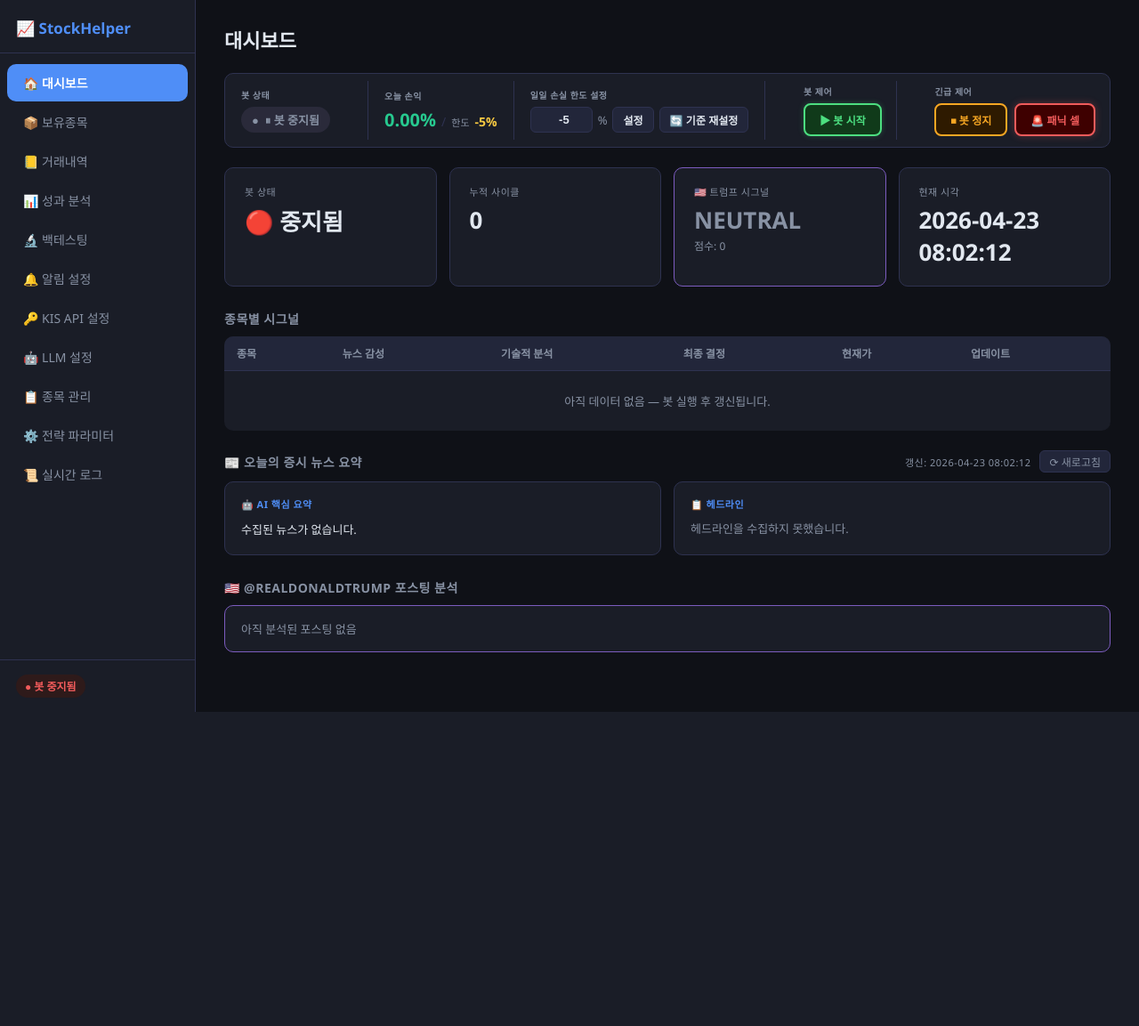
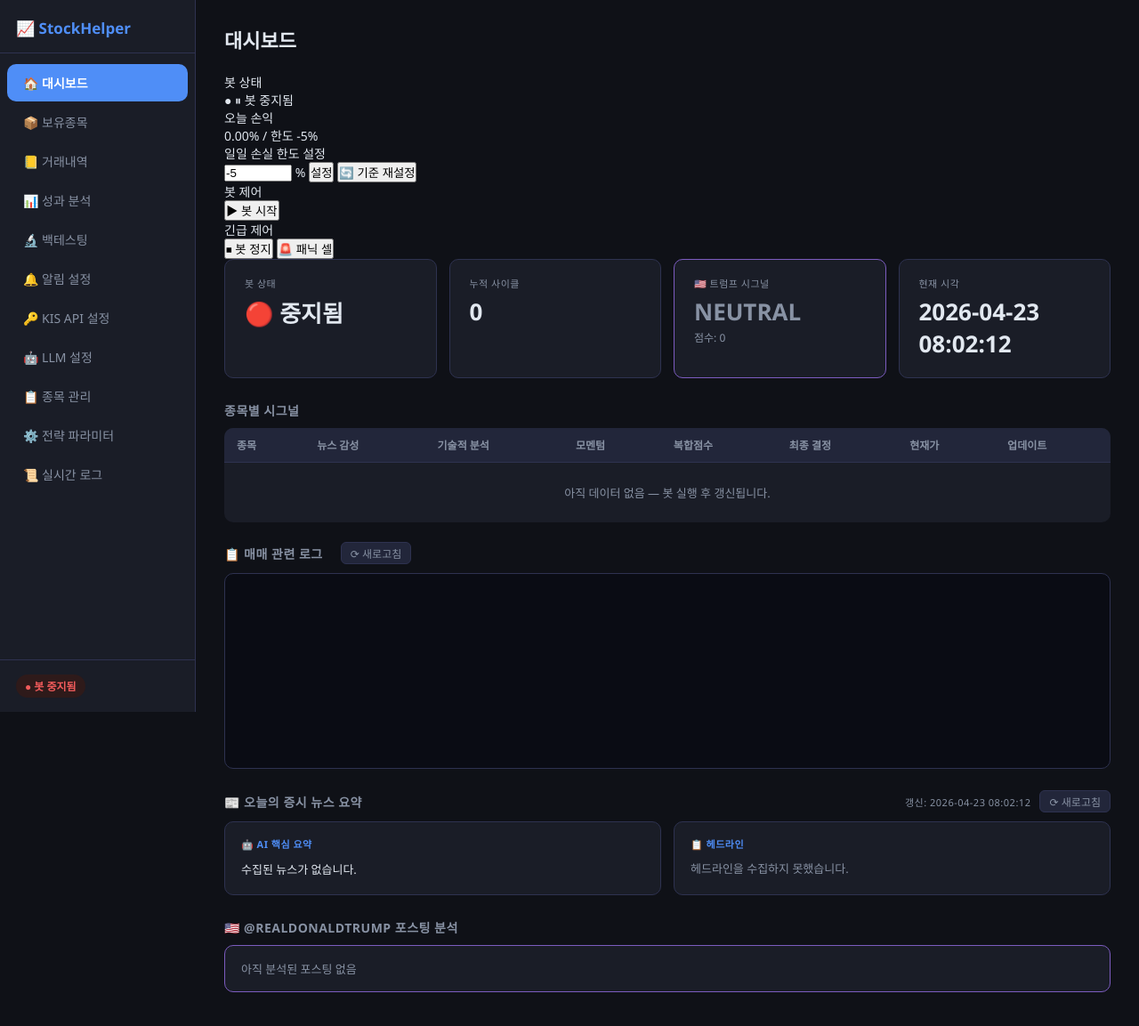
Before and after one commit to huni-hun/Quantitative-Trading-PJT-StockHelper-, a Flask app: page / in a window 1280 px wide. Shown: the top 1153 px of the page at 89% size. Before the commit the page ends 800 px from the top, so only its background shows below. Run offline with Flask 3, Linux system fonts and the light colour scheme; data that the repository does not hold is empty.

Commit message:
feat(web/ui): 대시보드 UI 전면 개편 - 대시보드: 종목별 복합점수·4전략 시그널 테이블 표시 - 대시보드: 매매 관련 로그창 추가 (종목별 시그널-뉴스 요약 사이) - 실시간 로그 탭: 매매정보만 보기 체크박스 추가 - 리스크 배너: 킬 스위치·패닉 셀·일일 손실 한도 설정 UI - 성과 분석 탭: Equity Curve·월별 히트맵·종목별 통계 차트 - 백테스팅 탭: A/B 파라미터 비교, 날짜 프리셋, RSI 차트 - 알림 설정 탭: 텔레그램 연결·레벨별 토글·메시지 미리보기 - 보유종목 탭: PER·PBR·PSR·ROE 펀더멘털 컬럼 - SSE 로그 스트림 매매 키워드 필터 (isTradeLog)

```diff
--- a/web/static/css/style.css
+++ b/web/static/css/style.css
@@ -844,152 +844,31 @@
 }
 .notify-preview-msg b { color: #fff; font-weight: 800; }
 
-/* ══════════════════════════════════════════════════
-   리스크 관리 배너
-   ══════════════════════════════════════════════════ */
-
-/* 배너 컨테이너 */
-.risk-banner {
-  display: flex; align-items: stretch; gap: 0;
-  background: var(--bg2); border: 1px solid var(--border);
+/* ── 대시보드 매매 로그창 ──────────────────────────────────────── */
+.trade-log-section-title {
+  display: flex; align-items: center; gap: 10px;
+}
+.trade-log-meta {
+  font-size: 12px; color: var(--text-sub); font-weight: 400;
+}
+.trade-log-container {
+  background: #0a0c14;
+  border: 1px solid var(--border);
   border-radius: var(--radius);
-  margin-bottom: 22px;
-  overflow: hidden;
-  transition: border-color .3s, box-shadow .3s;
+  padding: 10px 14px;
+  height: 220px;
+  overflow-y: auto;
+  font-family: 'Consolas', 'Fira Mono', monospace;
+  font-size: 12px;
+  line-height: 1.65;
+  margin-bottom: 24px;
 }
-.risk-banner.risk-banner-alert {
-  border-color: var(--red);
-  box-shadow: 0 0 0 2px rgba(240,91,91,.25);
-  animation: riskPulse 2s ease-in-out infinite;
+.trade-log-line {
+  padding: 1px 0;
+  white-space: pre-wrap;
+  word-break: break-all;
 }
-@keyframes riskPulse {
-  0%, 100% { box-shadow: 0 0 0 2px rgba(240,91,91,.20); }
-  50%       { box-shadow: 0 0 0 6px rgba(240,91,91,.07); }
-}
-
-/* 섹션 공통 */
-.risk-section {
-  display: flex; flex-direction: column; justify-content: center;
-  padding: 12px 18px; gap: 6px; min-width: 0;
-}
-.risk-section-label {
-  font-size: 10px; font-weight: 700; color: var(--text-sub);
-  text-transform: uppercase; letter-spacing: .5px;
-}
-
-/* 구분선 */
-.risk-divider {
-  width: 1px; background: var(--border); flex-shrink: 0; margin: 8px 0;
-}
-
-/* ① 상태 섹션 */
-.risk-section-status { min-width: 160px; }
-
-.risk-kill-indicator {
-  display: inline-flex; align-items: center; gap: 7px;
-  font-size: 13px; font-weight: 700;
-  padding: 5px 12px; border-radius: 20px; width: fit-content;
-}
-/* 정상 — 초록 */
-.risk-kill-indicator.risk-safe    { background: #1a3a2a; color: var(--green); }
-/* 봇 중지 (kill_switch 아님) — 회색 */
-.risk-kill-indicator.risk-stopped { background: #2a2a3a; color: var(--text-sub); }
-/* 킬스위치 발동 — 빨강 + 점멸 */
-.risk-kill-indicator.risk-active  {
-  background: #2e0a0a; color: var(--red);
-  animation: dotBlink 1s step-end infinite;
-}
-@keyframes dotBlink { 0%, 100% { opacity: 1; } 50% { opacity: 0.3; } }
-
-.risk-kill-reason {
-  font-size: 11px; color: var(--red);
-  padding: 0 2px; line-height: 1.4;
-  max-width: 220px; word-break: keep-all;
-}
-
-/* ② 오늘 손익 섹션 */
-.risk-section-pnl { min-width: 160px; }
-
-.risk-pnl-row {
-  display: flex; align-items: baseline; gap: 6px; flex-wrap: wrap;
-}
-.risk-pnl-value   { font-size: 20px; font-weight: 800; }
-.risk-pnl-value.pnl-pos { color: var(--green); }
-.risk-pnl-value.pnl-neg { color: var(--red); }
-.risk-pnl-sep     { color: var(--border); font-size: 14px; }
-.risk-pnl-label-sm{ font-size: 11px; color: var(--text-sub); }
-.risk-pnl-limit   { font-size: 14px; font-weight: 700; color: var(--text-sub); }
-.risk-pnl-limit.limit-set { color: var(--yellow); }
-
-/* ③ 일일 손실 한도 설정 섹션 */
-.risk-section-limit { min-width: 280px; }
-
-.risk-limit-row {
-  display: flex; align-items: center; gap: 6px; flex-wrap: wrap;
-}
-.risk-limit-input {
-  width: 70px; padding: 6px 10px;
-  background: var(--bg3); border: 1px solid var(--border);
-  border-radius: 6px; color: var(--text); font-size: 13px; font-weight: 700;
-  text-align: right;
-}
-.risk-limit-input:focus { outline: none; border-color: var(--yellow); }
-.risk-limit-unit { font-size: 13px; color: var(--text-sub); }
-.risk-limit-btn {
-  background: var(--bg3); border: 1px solid var(--border);
-  color: var(--text); padding: 5px 11px; border-radius: 6px;
-  font-size: 12px; font-weight: 600; cursor: pointer; white-space: nowrap;
-  transition: border-color .15s, color .15s;
-}
-.risk-limit-btn:hover       { border-color: var(--yellow); color: var(--yellow); }
-.risk-limit-reset:hover     { border-color: var(--accent);  color: var(--accent); }
-
-/* ④ 버튼 섹션 */
-.risk-section-btns { margin-left: auto; padding-right: 16px; }
-
-.risk-btn-group { display: flex; gap: 8px; align-items: center; flex-wrap: wrap; }
-
-.risk-btn {
-  padding: 8px 16px; border-radius: 8px; font-size: 12px;
-  font-weight: 800; cursor: pointer; border: 2px solid transparent;
-  transition: opacity .15s, transform .1s; white-space: nowrap;
-}
-.risk-btn:active { transform: scale(.97); }
-
-/* 봇 정지 — 주황 */
-.risk-btn-kill {
-  background: #2e1a00; border-color: #f5a623; color: #f5a623;
-}
-.risk-btn-kill:hover { background: #3d2400; }
-
-/* 패닉 셀 — 빨강 (The Big Red Button) */
-.risk-btn-panic {
-  background: #3e0000; border-color: var(--red); color: var(--red);
-  box-shadow: 0 0 8px rgba(240,91,91,.30);
-}
-.risk-btn-panic:hover {
-  background: #5a0000;
-  box-shadow: 0 0 16px rgba(240,91,91,.55);
-}
-.risk-btn-panic:disabled { opacity: .5; cursor: not-allowed; }
-
-/* 재개 — 초록 */
-.risk-btn-resume {
-  background: #0d3a1a; border-color: var(--green); color: var(--green);
-}
-.risk-btn-resume:hover { background: #175228; }
-
-/* 봇 시작 — 밝은 초록 */
-.risk-btn-start {
-  background: #103a1a; border-color: #4cde80; color: #4cde80;
-  box-shadow: 0 0 6px rgba(76,222,128,.25);
-}
-.risk-btn-start:hover { background: #185a28; box-shadow: 0 0 14px rgba(76,222,128,.45); }
-.risk-btn-start:disabled { opacity: .5; cursor: not-allowed; }
-
-/* 봇 종료 — 회색/어두운 */
-.risk-btn-stop {
-  background: #2a2a2a; border-color: #888; color: #bbb;
-}
-.risk-btn-stop:hover { background: #3d3d3d; border-color: #aaa; color: #eee; }
-.risk-btn-stop:disabled { opacity: .5; cursor: not-allowed; }
+.trade-log-container .INFO    { color: #a0c4ff; }
+.trade-log-container .WARNING { color: var(--yellow); }
+.trade-log-container .ERROR   { color: var(--red); font-weight: 600; }
+.trade-log-container .DEBUG   { color: var(--text-sub); }
--- a/web/static/js/app.js
+++ b/web/static/js/app.js
@@ -64,17 +64,29 @@
       const tbody = document.getElementById('signal-tbody');
       const signals = d.signals || {};
       if (Object.keys(signals).length === 0) {
-        tbody.innerHTML = '<tr><td colspan="6" class="empty">아직 데이터 없음 — 봇 실행 후 갱신됩니다.</td></tr>';
+        tbody.innerHTML = '<tr><td colspan="8" class="empty">아직 데이터 없음 — 봇 실행 후 갱신됩니다.</td></tr>';
       } else {
-        tbody.innerHTML = Object.entries(signals).map(([ticker, v]) => `
+        tbody.innerHTML = Object.entries(signals).map(([ticker, v]) => {
+          // 복합점수 색상: ≥0.45 초록, ≤-0.45 빨강, 그외 회색
+          const cs = v.composite_score ?? 0;
+          const csColor = cs >= 0.45 ? '#4caf50' : cs <= -0.45 ? '#f44336' : 'var(--text-sub)';
+          const csText = cs >= 0.45 ? `▲ ${cs}` : cs <= -0.45 ? `▼ ${cs}` : cs;
+          // 세부 점수 툴팁
+          const bdMap = v.tech_breakdown || {};
+          const bdStr = Object.entries(bdMap).map(([k,sv]) => `${k}:${sv>0?'+':''}${sv}`).join(', ');
+          const techTitle = `기술점수: ${v.tech_score ?? '-'}${bdStr ? '\n' + bdStr : ''}`;
+          return `
           <tr>
             <td><strong>${ticker}</strong></td>
-            <td><span class="${sigClass(v.sentiment)}">${v.sentiment || '--'}</span></td>
-            <td><span class="${sigClass(v.technical)}">${v.technical || '--'}</span></td>
+            <td><span class="${sigClass(v.sentiment)}" title="감성점수: ${v.sentiment_score ?? '-'}">${v.sentiment || '--'}</span></td>
+            <td><span class="${sigClass(v.technical)}" title="${techTitle}">${v.technical || '--'} <small style="opacity:.6">${v.tech_score != null ? v.tech_score : ''}</small></span></td>
+            <td><span class="${sigClass(v.momentum)}" title="모멘텀점수: ${v.momentum_score ?? '-'}">${v.momentum || '--'}</span></td>
+            <td style="color:${csColor};font-weight:600">${csText}</td>
             <td><span class="${sigClass(v.decision)}">${v.decision || '--'}</span></td>
             <td>${v.price || '--'}</td>
             <td>${v.updated_at || '--'}</td>
-          </tr>`).join('');
+          </tr>`;
+        }).join('');
       }
 
       // 트럼프 포스팅 카드
@@ -1021,6 +1033,16 @@
 
 const logContainer = document.getElementById('log-container');
 
+// 매매 관련 키워드 판별
+const _TRADE_KEYWORDS = [
+  '매수', '매도', 'BUY', 'SELL', '체결', '주문', 'ORDER',
+  '📈', '📉', '[매수]', '[매도]', 'market_buy', 'market_sell',
+];
+function isTradeLog(line) {
+  const u = line.toUpperCase();
+  return _TRADE_KEYWORDS.some(k => u.includes(k.toUpperCase()));
+}
+
 function levelOf(line) {
   if (line.includes(' ERROR '))   return 'ERROR';
   if (line.includes(' WARNING ')) return 'WARNING';
@@ -1029,10 +1051,16 @@
 }
 
 function appendLog(line) {
-  const filterError = document.getElementById('log-filter-error').checked;
+  const filterError = document.getElementById('log-filter-error')?.checked;
+  const filterTrade = document.getElementById('log-filter-trade')?.checked;
   const level = levelOf(line);
-  if (filterError && level !== 'ERROR') return;
-
+
+  // 로그 탭 필터 적용
+  let show = true;
+  if (filterError && level !== 'ERROR') show = false;
+  if (filterTrade && !isTradeLog(line))  show = false;
+
+  if (show) {
     const div = document.createElement('div');
     div.className = `log-line ${level}`;
     div.textContent = line;
@@ -1048,8 +1076,45 @@
     }
   }
 
+  // 대시보드 매매 로그창에 매매 관련 로그 추가
+  if (isTradeLog(line)) {
+    appendTradeLog(line, level);
+  }
+}
+
 function clearLog() {
   logContainer.innerHTML = '';
+}
+
+// ── 대시보드 매매 로그창 ──────────────────────────────────────────────
+
+const _tradeLogMax = 200;
+
+function appendTradeLog(line, level) {
+  const container = document.getElementById('trade-log-container');
+  if (!container) return;
+
+  const div = document.createElement('div');
+  div.className = `log-line trade-log-line ${level || levelOf(line)}`;
+  div.textContent = line;
+  container.appendChild(div);
+
+  while (container.children.length > _tradeLogMax) {
+    container.removeChild(container.firstChild);
+  }
+  // 항상 최신 로그가 아래
+  container.scrollTop = container.scrollHeight;
+
+  // 건수 배지 업데이트
+  const countEl = document.getElementById('trade-log-count');
+  if (countEl) countEl.textContent = `(${container.children.length}건)`;
+}
+
+function clearTradeLog() {
+  const container = document.getElementById('trade-log-container');
+  if (container) container.innerHTML = '';
+  const countEl = document.getElementById('trade-log-count');
+  if (countEl) countEl.textContent = '';
 }
 
 // SSE 연결
--- a/web/templates/index.html
+++ b/web/templates/index.html
@@ -4,7 +4,7 @@
   <meta charset="UTF-8"/>
   <meta name="viewport" content="width=device-width, initial-scale=1.0"/>
   <title>StockHelper 대시보드</title>
-  <link rel="stylesheet" href="/static/css/style.css?v=240">
+  <link rel="stylesheet" href="/static/css/style.css?v=241">
   <script src="https://cdn.jsdelivr.net/npm/sortablejs@1.15.3/Sortable.min.js"></script>
   <script src="https://cdn.jsdelivr.net/npm/chart.js@4.4.3/dist/chart.umd.min.js"></script>
 </head>
@@ -135,15 +135,25 @@
             <th>종목</th>
             <th>뉴스 감성</th>
             <th>기술적 분석</th>
+            <th>모멘텀</th>
+            <th>복합점수</th>
             <th>최종 결정</th>
             <th>현재가</th>
             <th>업데이트</th>
           </tr>
         </thead>
         <tbody id="signal-tbody">
-          <tr><td colspan="6" class="empty">아직 데이터 없음 — 봇 실행 후 갱신됩니다.</td></tr>
+          <tr><td colspan="8" class="empty">아직 데이터 없음 — 봇 실행 후 갱신됩니다.</td></tr>
         </tbody>
       </table>
+
+      <!-- 매매 관련 실시간 로그 -->
+      <div class="section-title trade-log-section-title">
+        📋 매매 관련 로그
+        <span class="trade-log-meta" id="trade-log-count"></span>
+        <button class="btn-news-refresh" onclick="clearTradeLog()" title="지우기">🗑 지우기</button>
+      </div>
+      <div id="trade-log-container" class="trade-log-container"></div>
 
       <!-- 오늘의 증시 뉴스 요약 -->
       <div class="section-title news-section-title">
@@ -356,7 +366,12 @@
           </div>
           <div class="form-group">
             <label>글로벌 전략 주기 (STRATEGY_INTERVAL_SECONDS) <span class="hint">초</span></label>
-            <input type="number" id="STRATEGY_INTERVAL_SECONDS" min="10" placeholder="3600"/>
+            <input type="number" id="STRATEGY_INTERVAL_SECONDS" min="10" placeholder="180"/>
+          </div>
+          <div class="form-group">
+            <label>종목 간 딜레이 (TICKER_DELAY_SECONDS) <span class="hint">초 – API 과호출 방지</span></label>
+            <input type="number" id="TICKER_DELAY_SECONDS" min="0" max="10" step="0.5" placeholder="1.5"/>
+            <span class="hint">종목 처리 사이 대기 시간 (기본 1.5초)</span>
           </div>
           <button class="btn-save" onclick="saveSection('tickers')">저장</button>
         </div>
@@ -916,6 +931,7 @@
         <button onclick="clearLog()">🗑 지우기</button>
         <label><input type="checkbox" id="log-autoscroll" checked/> 자동 스크롤</label>
         <label><input type="checkbox" id="log-filter-error"/> ERROR만 보기</label>
+        <label><input type="checkbox" id="log-filter-trade"/> 매매정보만 보기</label>
       </div>
       <div id="log-container" class="log-container"></div>
     </section>
```
Lines whose indentation alone changed are shown as unchanged.
